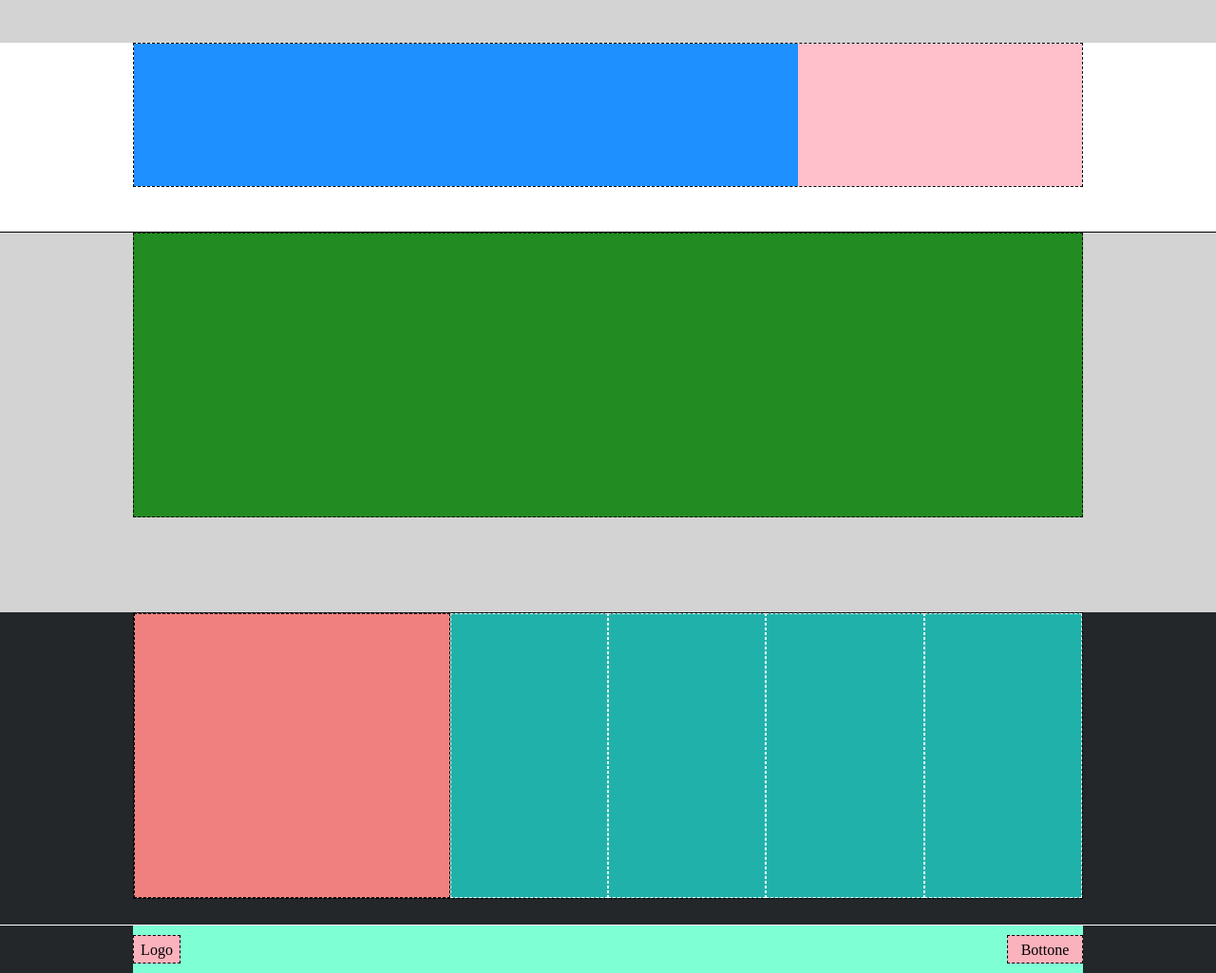
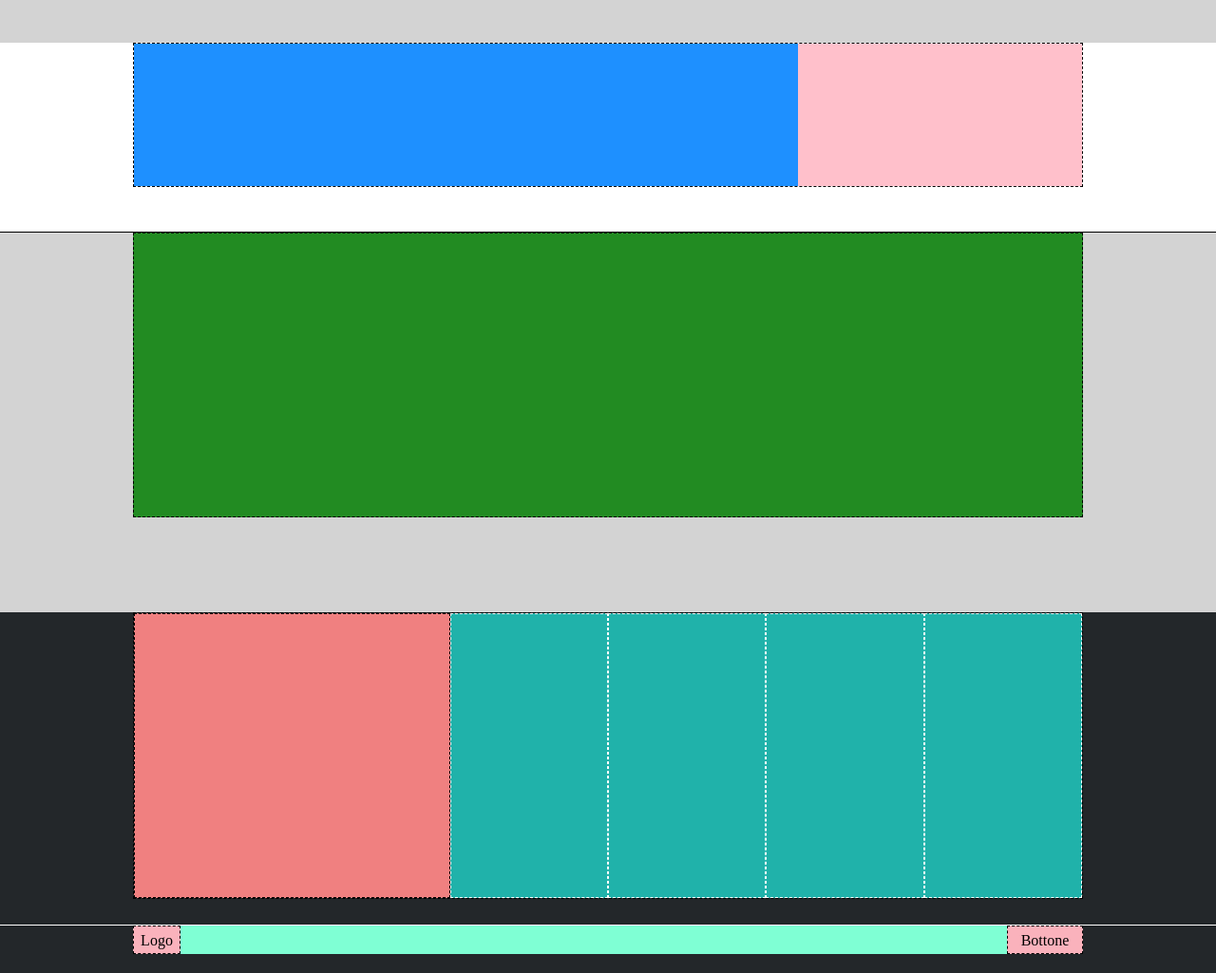
Before and after one commit to cristinagiacobbe/htmlcss-struttura-discord, a plain HTML site: page index.html in a window 1280 px wide. Shown: the part 705-1730 px from the top of the page at 95% size. Drawn offline with Linux system fonts and the light colour scheme.

Commit message:
Fix footer bar

```diff
--- a/style.css
+++ b/style.css
@@ -128,7 +128,7 @@ footer{
 }
 .debug .footer-bar{
     background-color: var(--footer-bar);
-    height: 50px;
+    height: 30px;
 }
 .footer-bar{
     width: 100%;
```
